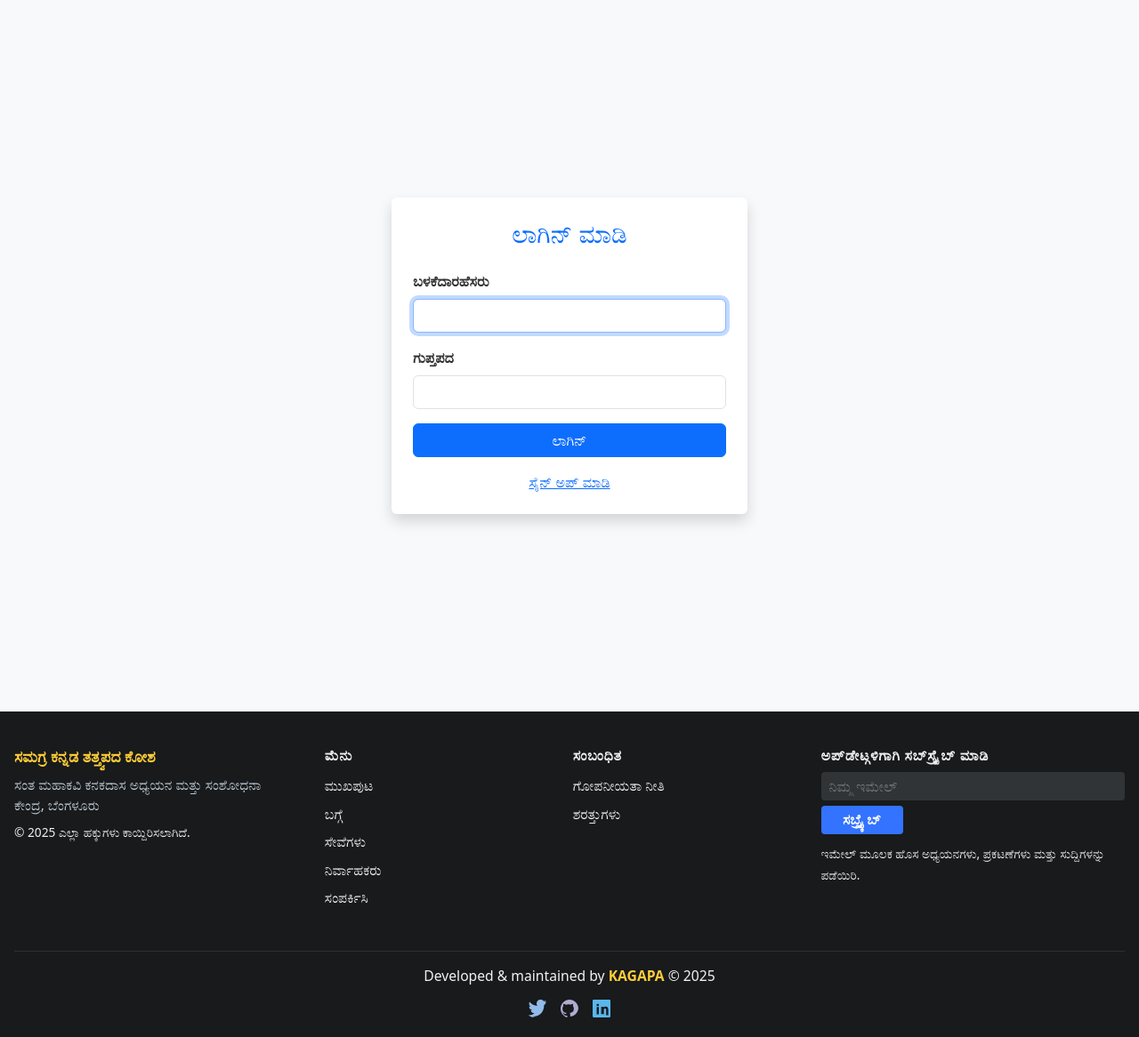
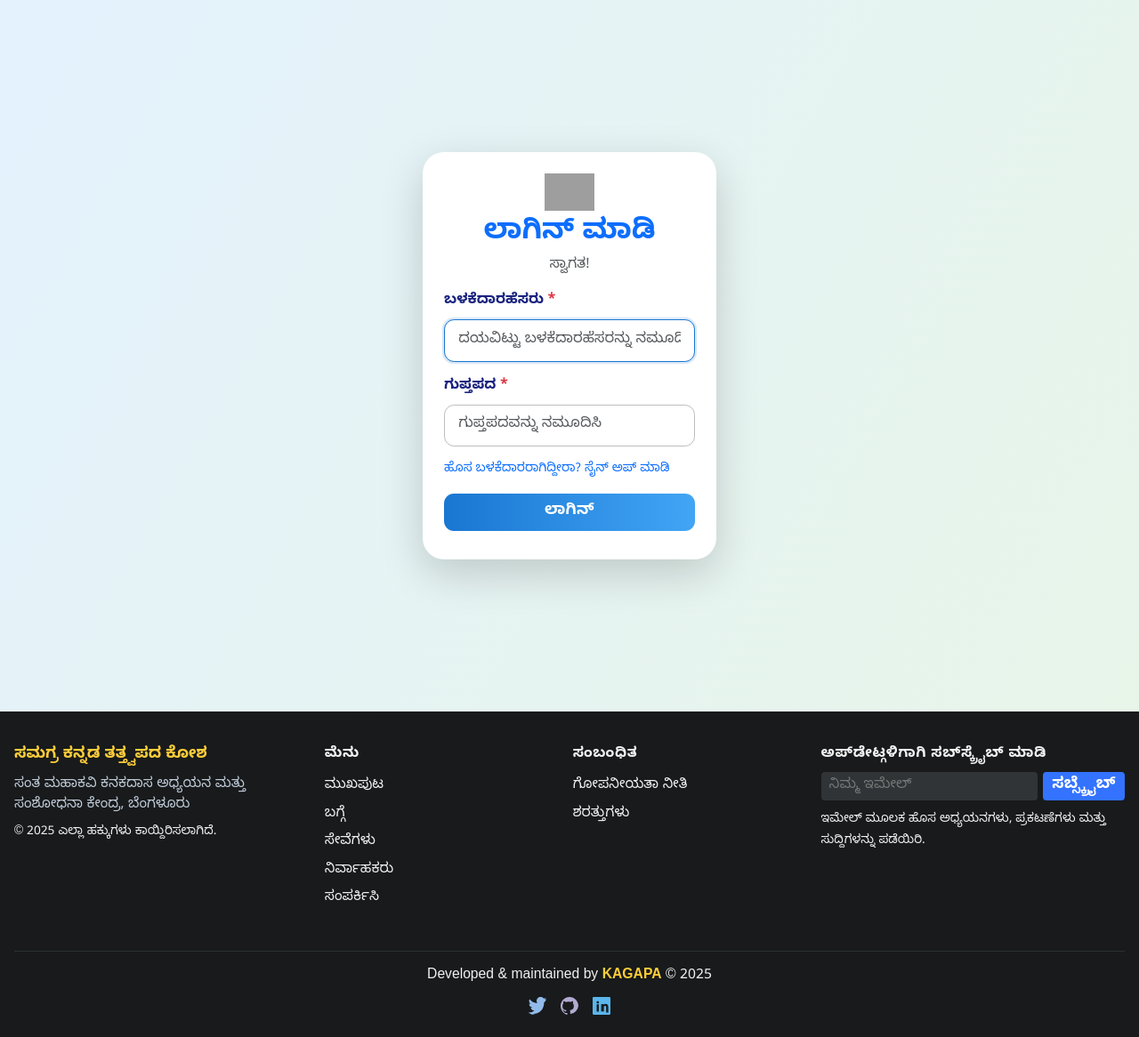
Before and after one commit to kagapa-blr/kannada-tattvapada, a Flask app: page /login in a window 1280 px wide. Shown: the whole page at 89% size. Run offline with Flask 3, Linux system fonts and the light colour scheme; parts of the project's set-up code (start-up, migrations or seed data) failed here and were passed over; some libraries are stand-ins or nearby versions; grey boxes are pictures that could not be loaded.

Commit message:
login page optimised

```diff
--- a/app/routes/auth_routes.py
+++ b/app/routes/auth_routes.py
@@ -72,6 +72,7 @@
     username = data.get("username")
     password = data.get("password")
     logger.info(f"Login attempt for username: {username}")
+
     # Try admin first
     admin = Admin.query.filter_by(username=username).first()
     if admin:
@@ -82,13 +83,14 @@
         user = User.query.filter_by(username=username).first()
         if not user or not bcrypt.check_password_hash(user.password_hash, password):
             logger.warning(f"Failed login attempt for user: {username}")
-            return jsonify({"error": "ತಪ್ಪು ಬಳಕೆದಾರಹೆಸರು ಅಥವಾ ಗುಪ್ತಪದ"}), 401
+            # --- IMPORTANT: English only in backend response ---
+            return jsonify({"error": "Invalid username or password"}), 401
 
         user_type = "user"
         user_id = user.id
         logger.info(f"User '{username}' logged in successfully")
 
-    # JWT payload with expiry and user_type
+    # JWT payload etc... [no changes needed here]
     payload = {
         "user_id": user_id,
         "username": username,
@@ -99,7 +101,6 @@
     token = jwt.encode(payload, SECRET_KEY, algorithm="HS256")
     logger.debug(f"JWT issued for '{username}' with user_type '{user_type}'")
 
-    # Set token in cookie and return user info as JSON
     response = make_response(jsonify({
         "message": "Login successful",
         "token": token,
@@ -111,10 +112,9 @@
         token,
         httponly=True,
         samesite="Lax",
-        secure=False  # ✅ Set to True in production
+        secure=False  # Secure=True in production!
     )
     return response
-
 
 
 @auth_bp.route("/logout")
--- a/app/static/css/login.css
+++ b/app/static/css/login.css
@@ -1,28 +1,93 @@
-body {
-  font-family: 'Noto Sans Kannada', sans-serif;
-  background: linear-gradient(to right, #e3f2fd, #e8f5e9);
-  margin: 0;
+/* static/css/login.css */
+body, html {
+  font-family: 'Noto Sans Kannada', sans-serif !important;
+  background: linear-gradient(120deg, #2196f3 0%, #e3f2fd 100%);
+  min-height: 100vh;
+  scroll-behavior: smooth;
+  color: #323232;
+}
+
+.custom-bg {
+  background: linear-gradient(120deg, #e3f2fd 0%, #e8f5e9 100%);
 }
 
 .login-card {
-  background-color: #fff;
-  padding: 2.5rem 2rem;
-  border-radius: 1rem;
-  width: 100%;
+  background: #ffffff;
   max-width: 400px;
-  box-shadow: 0 10px 25px rgba(0, 0, 0, 0.08);
+  min-width: 330px;
+  padding: 2.75rem 2rem;
+  border-radius: 1.5rem !important;
+  box-shadow: 0px 8px 32px 0px rgba(23, 36, 64, 0.05), 0 2px 8px 0 rgba(23, 36, 64, 0.04);
+  border: none !important;
+  outline: none !important;
+  transition: box-shadow 0.2s;
 }
 
-.form-control:focus {
-  border-color: #0d6efd;
-  box-shadow: 0 0 0 0.2rem rgba(13, 110, 253, 0.25);
+.form-label {
+  font-weight: 600;
+  color: #1a237e;
 }
 
-label {
-  font-weight: 600;
-  color: #333;
+.form-control {
+  border-radius: 0.7rem;
+  box-shadow: none;
+  border: 1px solid #bdbdbd;
+  font-size: 1.03rem;
+  padding: 0.65rem 0.95rem;
+  transition: border-color 0.18s;
+}
+.form-control:focus {
+  border-color: #1976d2;
+  box-shadow: 0 0 0 0.14rem rgba(25, 118, 210, 0.16);
 }
 
-.alert {
-  font-size: 0.95rem;
+button, .btn {
+  font-size: 1.08rem;
+  border-radius: 0.7rem;
+  font-weight: 600;
+  letter-spacing: 0.02em;
 }
+
+.btn-primary {
+  background: linear-gradient(90deg,#1976d2 0%, #42a5f5 100%);
+  border: none;
+}
+.btn-primary:hover,
+.btn-primary:focus {
+  background: linear-gradient(90deg,#0d47a1 0%, #1e88e5 100%);
+}
+
+.btn-success {
+  background: linear-gradient(90deg,#43a047 0%, #66bb6a 100%);
+  border: none;
+}
+.btn-success:hover,
+.btn-success:focus {
+  background: linear-gradient(90deg,#388e3c 0%, #43a047 100%);
+}
+
+a.link-primary {
+  text-decoration: none;
+  color: #1976d2;
+  font-weight: 500;
+}
+a.link-primary:hover { text-decoration: underline; }
+
+.modal-content {
+  border-radius: 1.1rem;
+  border: none;
+  box-shadow: 0 4px 32px 0 rgba(20,40,50,0.09);
+}
+
+#messageModal .modal-header.bg-danger    { background: linear-gradient(90deg, #d32f2f,#e57373); }
+#messageModal .modal-header.bg-success   { background: linear-gradient(90deg, #388e3c,#81c784); }
+#messageModal .modal-header.bg-primary   { background: linear-gradient(90deg,#1976d2, #42a5f5);}
+#messageModal .modal-header.bg-secondary { background: #455a64; }
+
+#messageModalBody {
+  padding: 1.15rem 0 0.4rem;
+}
+
+@media (max-width: 575px) {
+  .login-card { max-width: 95vw; min-width: 90vw; padding:1.2rem 0.75rem; }
+}
--- a/app/static/js/login.js
+++ b/app/static/js/login.js
@@ -1,13 +1,42 @@
-//static/js/login.js
-
+// static/js/login.js
 
 import apiEndpoints from "./apiEndpoints.js";
 import apiClient, { BASE_URL } from "./apiClient.js";
+
+// Helper to Show Bootstrap Modal as Message
+function showMessage(message, title = "ದೋಷ", type = "danger", callback = null) {
+    const modalElement = document.getElementById("messageModal");
+    const modalTitle = document.getElementById("messageModalLabel");
+    const modalBody = document.getElementById("messageModalBody");
+    const modalHeader = document.getElementById("messageModalHeader");
+
+    modalTitle.innerText = title;
+
+    // Replace newlines with <br> for line breaks in HTML
+    modalBody.innerHTML = message.replace(/\n/g, "<br>");
+
+    modalHeader.className = "modal-header text-white";
+    if (type === "danger") modalHeader.classList.add("bg-danger");
+    else if (type === "success") modalHeader.classList.add("bg-success");
+    else if (type === "info") modalHeader.classList.add("bg-primary");
+    else modalHeader.classList.add("bg-secondary");
+
+    const bsModal = new bootstrap.Modal(modalElement);
+
+    if (callback) {
+        modalElement.addEventListener("hidden.bs.modal", function onClose() {
+            callback();
+            modalElement.removeEventListener("hidden.bs.modal", onClose);
+        });
+    }
+    bsModal.show();
+}
+
 document.addEventListener("DOMContentLoaded", () => {
     const signupForm = document.getElementById("signupForm");
     const loginForm = document.getElementById("loginForm");
 
-    // Handle Signup
+    // Signup
     if (signupForm) {
         signupForm.addEventListener("submit", async (e) => {
             e.preventDefault();
@@ -19,68 +48,68 @@
             const password = document.getElementById("signup-password").value.trim();
 
             if (!name || !phone || !email || !username || !password) {
-                alert("ದಯವಿಟ್ಟು ಎಲ್ಲಾ ವಿವರಗಳನ್ನು ತುಂಬಿ.");
+                showMessage("ದಯವಿಟ್ಟು ಎಲ್ಲಾ ವಿವರಗಳನ್ನು ತುಂಬಿ.", "ಗಮನಿಸಿ", "danger");
+                return;
+            }
+            if (!/^\d{10}$/.test(phone)) {
+                showMessage("ದಯವಿಟ್ಟು ಮಾನ್ಯವಾದ 10 ಅಂಕಿಗಳ ಮೊಬೈಲ್ ಸಂಖ್ಯೆಯನ್ನು ನಮೂದಿಸಿ.", "ಗಮನಿಸಿ", "danger");
                 return;
             }
 
             const payload = { name, phone, email, username, password };
 
             try {
-                const response = await apiClient.post(apiEndpoints.auth.signup, payload, {
-                    headers: {
-                        "Content-Type": "application/json"
-                    }
+                await apiClient.post(apiEndpoints.auth.signup, payload, {
+                    headers: { "Content-Type": "application/json" }
                 });
 
                 // Close the signup modal
-                const modalElement = document.getElementById("signupModal");
-                const modalInstance = bootstrap.Modal.getInstance(modalElement);
-                if (modalInstance) modalInstance.hide();
+                bootstrap.Modal.getInstance(document.getElementById("signupModal")).hide();
 
-                setTimeout(() => {
-                    alert("ಸೈನ್ ಅಪ್ ಯಶಸ್ವಿಯಾಗಿ ಆಗಿದೆ. ಈಗ ಲಾಗಿನ್ ಮಾಡಿ.");
-                    location.reload();
-                }, 500);
+                // Show message → reload when closed
+                showMessage("ಸೈನ್ ಅಪ್ ಯಶಸ್ವಿಯಾಗಿ ಪೂರೈಸಲಾಗಿದೆ. ದಯವಿಟ್ಟು ಲಾಗಿನ್ ಮಾಡಿ.", "ಯಶಸ್ಸು", "success", () => location.reload());
             } catch (err) {
-                console.error("Signup Error:", err);
-                alert("ಸೈನ್ ಅಪ್ ವಿಫಲವಾಯಿತು: " + (err.response?.data?.error || err.message));
+                let errorMsg = err.response?.data?.error || err.message || "ಅಪರಿಚಿತ ದೋಷ";
+                const cleanedMsg = getCleanErrorMessage(errorMsg)
+                showMessage("ಸೈನ್ ಅಪ್ ವಿಫಲವಾಗಿದೆ: \n" + cleanedMsg, "ದೋಷ", "danger");
             }
         });
     }
+    function getCleanErrorMessage(errorMsg) {
+        return errorMsg.split(':').pop().replace(/[^a-zA-Z0-9\s]/g, '').trim();
+    }
 
-    // Handle Login
-    // Handle Login
+    // Login
     if (loginForm) {
         loginForm.addEventListener("submit", async (e) => {
-            e.preventDefault();  // ✅ Prevent form from submitting normally
+            e.preventDefault();
 
             const username = document.getElementById("username").value.trim();
             const password = document.getElementById("password").value.trim();
 
             if (!username || !password) {
-                alert("ಬಳಕೆದಾರಹೆಸರು ಮತ್ತು ಗುಪ್ತಪದ ನೀಡಬೇಕು.");
+                showMessage("ಬಳಕೆದಾರಹೆಸರು ಮತ್ತು ಗುಪ್ತಪದ ನೀಡಬೇಕು.", "ಗಮನಿಸಿ", "danger");
                 return;
             }
 
             try {
-                const response = await apiClient.post(apiEndpoints.auth.login, {
-                    username,
-                    password
-                }, {
-                    headers: {
-                        "Content-Type": "application/json"
-                    }
+                await apiClient.post(apiEndpoints.auth.login, { username, password }, {
+                    headers: { "Content-Type": "application/json" }
                 });
 
-                // On success, redirect using BASE_URL
+                // Redirect on success
                 window.location.href = BASE_URL + "/";
             } catch (err) {
-                console.error("Login Error:", err);
-                alert("ಲಾಗಿನ್ ವಿಫಲವಾಯಿತು: " + (err.response?.data?.error || err.message));
+
+                let errorMsg = err.response?.data?.error || err.message || "ಲಾಗಿನ್ ಅಪರಿಚಿತ ದೋಷ";
+                const cleanedMsg = getCleanErrorMessage(errorMsg);
+
+                showMessage("ಲಾಗಿನ್ ವಿಫಲವಾಯಿತು: \n" + cleanedMsg, "ದೋಷ", "danger");
+
+                console.log("Cleaned message:", cleanedMsg);
+
+
             }
         });
     }
-
-
-
 });
--- a/app/templates/login.html
+++ b/app/templates/login.html
@@ -7,32 +7,37 @@
   <meta name="viewport" content="width=device-width, initial-scale=1.0" />
   <title>ಲಾಗಿನ್</title>
 
+  <!-- Bootstrap CSS -->
+  <link rel="stylesheet" href="{{ url_for('static', filename='bootstrap/css/bootstrap.min.css') }}">
+  <!-- Custom CSS -->
   <link rel="stylesheet" href="{{ url_for('static', filename='css/login.css') }}">
-  <link href="{{ url_for('static', filename='bootstrap/css/bootstrap.min.css') }}" rel="stylesheet">
-  <script src="{{ url_for('static', filename='bootstrap/js/bootstrap.bundle.min.js') }}"></script>
+  <!-- Google Fonts (Noto Sans Kannada for improved typography) -->
+  <link href="https://fonts.googleapis.com/css2?family=Noto+Sans+Kannada:wght@400;700&display=swap" rel="stylesheet">
 </head>
 
 <body>
-  <div class="container-fluid min-vh-100 d-flex justify-content-center align-items-center bg-light">
-    <div class="login-card shadow p-4 rounded bg-white">
-      <h3 class="mb-4 text-center text-primary">ಲಾಗಿನ್ ಮಾಡಿ</h3>
-
+  <div class="container-fluid min-vh-100 d-flex justify-content-center align-items-center custom-bg">
+    <div class="login-card shadow-lg p-4 rounded-4 bg-white border-0">
+      <div class="text-center mb-3">
+        <img src="{{ url_for('static', filename='img/logo.svg') }}" alt="Logo" class="mb-2" width="56">
+        <h2 class="text-primary mb-1" style="font-weight:700;">ಲಾಗಿನ್ ಮಾಡಿ</h2>
+        <div class="text-muted mb-3">ಸ್ವಾಗತ!</div>
+      </div>
       <form id="loginForm" action="{{ url_for('auth.login') }}" method="post" novalidate>
         <div class="mb-3">
-          <label for="username" class="form-label">ಬಳಕೆದಾರಹೆಸರು</label>
-          <input type="text" class="form-control" id="username" name="username" required autofocus>
+          <label for="username" class="form-label">ಬಳಕೆದಾರಹೆಸರು <span class="text-danger">*</span></label>
+          <input type="text" class="form-control" id="username" name="username" required autofocus maxlength="32"
+            placeholder="ದಯವಿಟ್ಟು ಬಳಕೆದಾರಹೆಸರನ್ನು ನಮೂದಿಸಿ">
         </div>
-
-        <div class="mb-3">
-          <label for="password" class="form-label">ಗುಪ್ತಪದ</label>
-          <input type="password" class="form-control" id="password" name="password" required>
+        <div class="mb-2">
+          <label for="password" class="form-label">ಗುಪ್ತಪದ <span class="text-danger">*</span></label>
+          <input type="password" class="form-control" id="password" name="password" required maxlength="32"
+            placeholder="ಗುಪ್ತಪದವನ್ನು ನಮೂದಿಸಿ">
         </div>
-
-        <button type="submit" class="btn btn-primary w-100">ಲಾಗಿನ್</button>
-
-        <div class="text-center mt-3">
-          <a href="#" data-bs-toggle="modal" data-bs-target="#signupModal">ಸೈನ್ ಅಪ್ ಮಾಡಿ</a>
+        <div class="d-flex justify-content-between align-items-center my-3">
+          <a href="#" class="small link-primary" data-bs-toggle="modal" data-bs-target="#signupModal">ಹೊಸ ಬಳಕೆದಾರರಾಗಿದ್ದೀರಾ? ಸೈನ್ ಅಪ್ ಮಾಡಿ</a>
         </div>
+        <button type="submit" class="btn btn-primary w-100 mb-2 py-2">ಲಾಗಿನ್</button>
       </form>
 
       {% if error %}
@@ -54,44 +59,59 @@
   </div>
 
   <!-- Signup Modal -->
-  <div class="modal fade" id="signupModal" tabindex="-1">
+  <div class="modal fade" id="signupModal" tabindex="-1" aria-labelledby="signupModalLabel">
     <div class="modal-dialog modal-dialog-centered">
       <div class="modal-content p-4">
-        <h5 class="modal-title text-center mb-3">ಸೈನ್ ಅಪ್ ಮಾಡಿ</h5>
-        <form id="signupForm">
+        <h5 class="modal-title text-center mb-3" id="signupModalLabel">ಸೈನ್ ಅಪ್ ಮಾಡಿ</h5>
+        <form id="signupForm" autocomplete="off" novalidate>
           <div class="mb-3">
-            <label for="name" class="form-label">ಹೆಸರು</label>
-            <input type="text" class="form-control" id="name" required />
+            <label for="name" class="form-label">ಹೆಸರು <span class="text-danger">*</span></label>
+            <input type="text" class="form-control" id="name" required maxlength="64" placeholder="ಪೂರ್ಣ ಹೆಸರು">
           </div>
-
           <div class="mb-3">
-            <label for="phone" class="form-label">ದೂರವಾಣಿ ಸಂಖ್ಯೆ</label>
-            <input type="tel" class="form-control" id="phone" required />
+            <label for="phone" class="form-label">ದೂರವಾಣಿ ಸಂಖ್ಯೆ <span class="text-danger">*</span></label>
+            <input type="tel" class="form-control" id="phone" required maxlength="10" pattern="\d{10}" placeholder="10 ಅಂಕಿ ಮೊಬೈಲ್ ಸಂಖ್ಯೆ">
           </div>
-
           <div class="mb-3">
-            <label for="email" class="form-label">ಇಮೇಲ್ ವಿಳಾಸ</label>
-            <input type="email" class="form-control" id="email" required />
+            <label for="email" class="form-label">ಇಮೇಲ್ ವಿಳಾಸ <span class="text-danger">*</span></label>
+            <input type="email" class="form-control" id="email" required maxlength="64" placeholder="mail@example.com">
           </div>
-
           <div class="mb-3">
-            <label for="signup-username" class="form-label">ಬಳಕೆದಾರಹೆಸರು</label>
-            <input type="text" class="form-control" id="signup-username" required />
+            <label for="signup-username" class="form-label">ಬಳಕೆದಾರಹೆಸರು <span class="text-danger">*</span></label>
+            <input type="text" class="form-control" id="signup-username" required maxlength="32" placeholder="ಬಳಕೆದಾರಹೆಸರು">
           </div>
-
-          <div class="mb-3">
-            <label for="signup-password" class="form-label">ಗುಪ್ತಪದ</label>
-            <input type="password" class="form-control" id="signup-password" required />
+          <div class="mb-4">
+            <label for="signup-password" class="form-label">ಗುಪ್ತಪದ <span class="text-danger">*</span></label>
+            <input type="password" class="form-control" id="signup-password" required maxlength="32" placeholder="ಗುಪ್ತಪದ">
           </div>
-
-          <button type="submit" class="btn btn-success w-100">ಸೈನ್ ಅಪ್</button>
+          <button type="submit" class="btn btn-success w-100 py-2">ಸೈನ್ ಅಪ್</button>
         </form>
       </div>
     </div>
   </div>
- {% include 'footer.html' %}
 
+  <!-- Message/Error Modal -->
+  <div class="modal fade" id="messageModal" tabindex="-1" aria-labelledby="messageModalLabel" aria-hidden="true">
+    <div class="modal-dialog modal-dialog-centered">
+      <div class="modal-content border-0">
+        <div class="modal-header bg-danger text-white" id="messageModalHeader">
+          <h5 class="modal-title" id="messageModalLabel">ದೋಷ</h5>
+          <button type="button" class="btn-close btn-close-white" data-bs-dismiss="modal"
+            aria-label="Close"></button>
+        </div>
+        <div class="modal-body text-center fs-5" id="messageModalBody"></div>
+        <div class="modal-footer justify-content-center border-0">
+          <button type="button" class="btn btn-light px-4" data-bs-dismiss="modal">ಸರಿ</button>
+        </div>
+      </div>
+    </div>
+  </div>
+
+  {% include 'footer.html' %}
+
+  <!-- Bootstrap Bundle JS -->
+  <script src="{{ url_for('static', filename='bootstrap/js/bootstrap.bundle.min.js') }}"></script>
+  <!-- Custom JS -->
   <script type="module" src="{{ url_for('static', filename='js/login.js') }}"></script>
 </body>
-
 </html>
```
